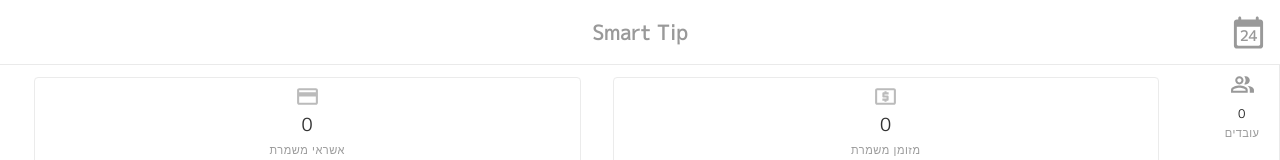
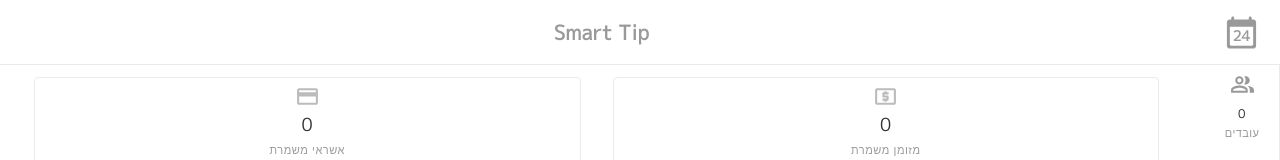
Before and after one commit to IliaKamilov/smart-tip, a React (Create React App) app: page / in a window 1280 px wide. Shown: the top 160 px of the page. Built offline with nearby package versions, Linux system fonts and the light colour scheme; what jss-rtl would draw is missing.

Commit message:
title center

```diff
--- a/src/App.tsx
+++ b/src/App.tsx
@@ -25,7 +25,7 @@
             <IconButton
                 onClick={handleOpen}
                 size="small"
-                style={{ margin: '0 11px', position: 'absolute' }}
+                style={{ margin: '0 11px', position: 'relative', minWidth: 55 }}
             >
                 <CalendarTodayRounded style={{ width: 35, height: 35, color: '#999' }} />
                 <div style={{ position: 'absolute', fontSize: 14, fontWeight: 700, bottom: 7, color: '#999' }}>
```
